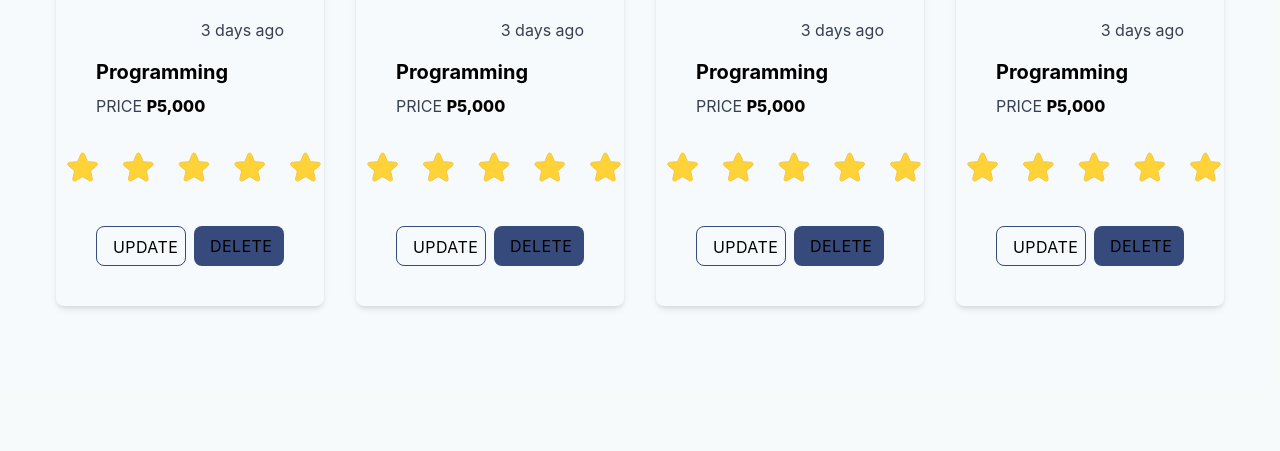
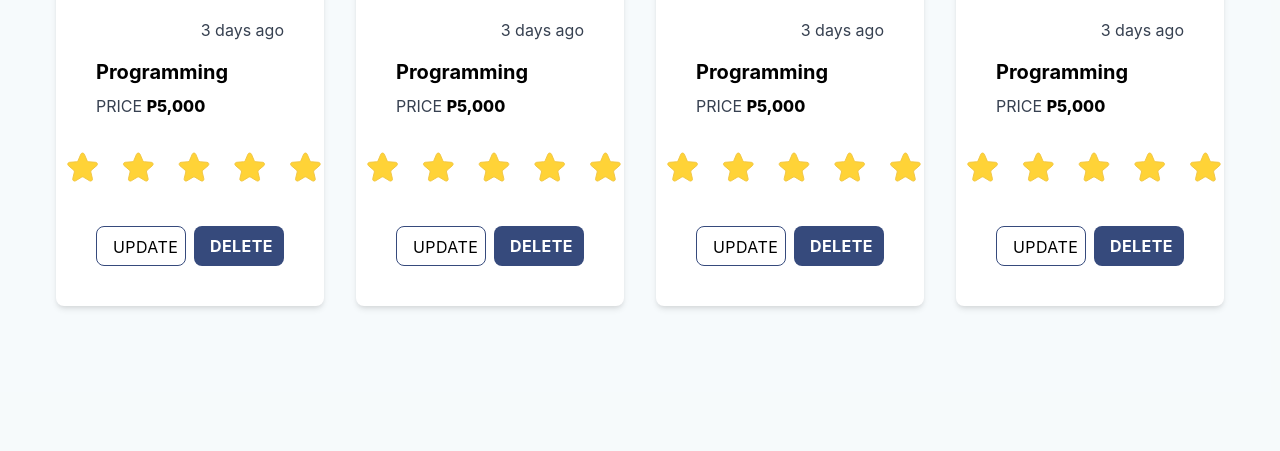
Before and after one commit to ALPHA-GPTK/HustleHub, a PHP site: page /gigs.php in a window 1280 px wide. Shown: the part 625-1076 px from the top of the page. Run offline with PHP 8.4, Linux system fonts and the light colour scheme; style sheets or scripts are compiled from the project's sources.

Commit message:
main.css - added style button and color card gig

```diff
--- a/assets/css/main.css
+++ b/assets/css/main.css
@@ -216,12 +216,24 @@ input::-webkit-input-placeholder {
     background-color: #FFFFEE;
 }
 
+.card-gig {
+    background-color: #FFFFFF;
+}
+
 .message-button {
     border-color: #364A7C;
 }
 
 .hire-button {
     background-color: #364A7C;
+    color: #FFFFFF;
+    font-weight: 700;
+}
+
+.message-button:hover, .hire-button:hover {
+    background-color: #1a4cca;
+    color: #FFFFFF;
+    font-weight: 700;
 }
 
 .object-fit-cover {
```
